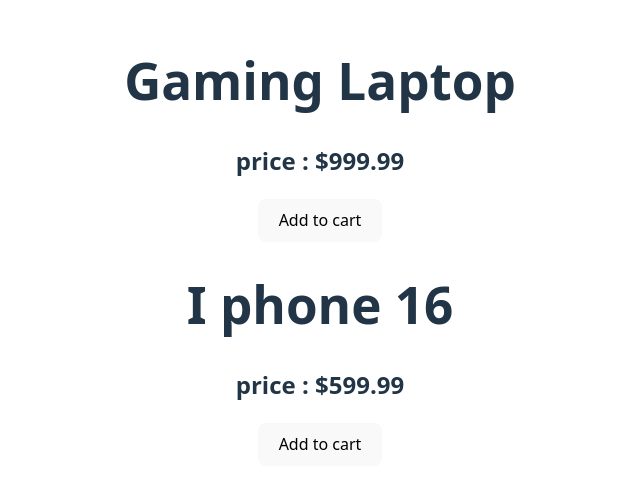
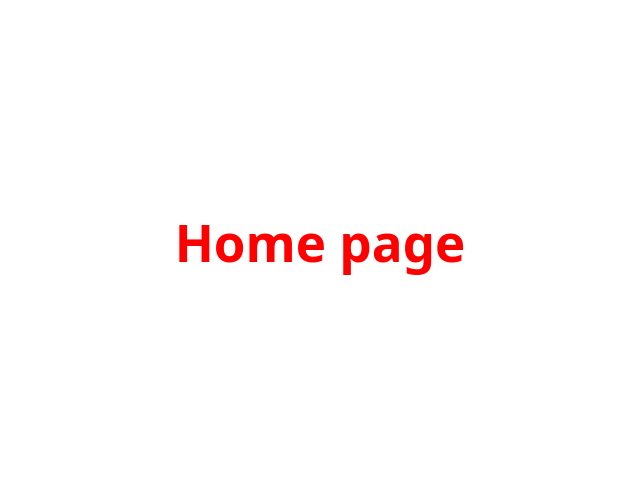
Before and after one commit to sandun440/cbc-frontend, a React (Vite) app: page / in a window 1280 px wide. Shown: the part 158-646 px from the top of the page, without its empty margins (320-960 px from the left). Built offline with nearby package versions, Linux system fonts and the light colour scheme.

Commit message:
add home page and login page

```diff
--- a/src/App.jsx
+++ b/src/App.jsx
@@ -3,14 +3,17 @@
 import viteLogo from '/vite.svg'
 import './App.css'
 import Productcard from './component/Productcard'
+import Homepage from './pages/Homepage'
 
 function App() {
   const [count, setCount] = useState(0)
 
   return (
     <>
-      <Productcard name ="Gaming Laptop" price = "$999.99"/>
-      <Productcard name = "I phone 16" price = "$599.99"/>
+      {/* <Productcard name ="Gaming Laptop" price = "$999.99"/>
+      <Productcard name = "I phone 16" price = "$599.99"/> */}
+
+      <Homepage/>
     </>
   )
 }
--- /dev/null
+++ b/src/pages/Homepage.css
@@ -0,0 +1,3 @@
+h1{
+    color: red;
+}
--- /dev/null
+++ b/src/pages/Homepage.jsx
@@ -0,0 +1,8 @@
+import './Homepage.css'
+export default function Homepage(){
+    return(
+        <>
+            <h1>Home page</h1>
+        </>
+    )
+}
```
Also changed, not shown: src/pages/Loginpage.jsx (added, +8 -0 lines), src/pages/Loginpage.css (added).
